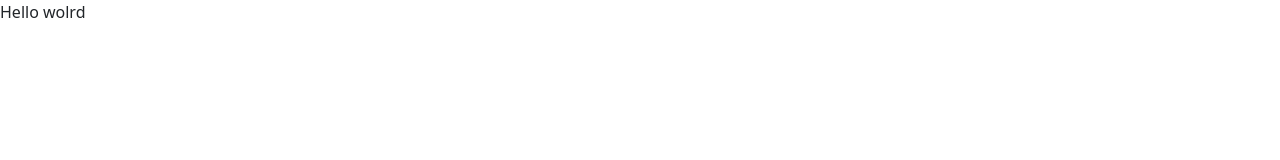
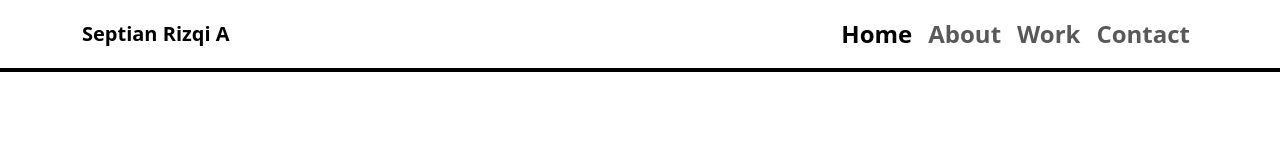
Before and after one commit to septianshft/Portofolio, a plain HTML site: page index.html in a window 1280 px wide. Drawn offline with nearby package versions, Linux system fonts and the light colour scheme.

Commit message:
add navbar

```diff
--- a/index.html
+++ b/index.html
@@ -8,8 +8,30 @@
     <link rel="stylesheet" href="style.css">
 </head>
 <body>
-    Hello wolrd
-
+    <nav class="navbar navbar-expand-lg">
+        <div class="container fs-4 fw-bold">
+          <a class="navbar-brand" href="#">Septian Rizqi A</a>
+          <button class="navbar-toggler" type="button" data-bs-toggle="collapse" data-bs-target="#navbarNav" aria-controls="navbarNav" aria-expanded="false" aria-label="Toggle navigation">
+            <span class="navbar-toggler-icon"></span>
+          </button>
+          <div class="collapse navbar-collapse" id="navbarNav">
+            <ul class="navbar-nav ms-auto">
+              <li class="nav-item">
+                <a class="nav-link active" aria-current="page" href="#">Home</a>
+              </li>
+              <li class="nav-item">
+                <a class="nav-link" href="#">About</a>
+              </li>
+              <li class="nav-item">
+                <a class="nav-link" href="#">Work</a>
+              </li>
+              <li class="nav-item">
+                <a class="nav-link" href="#">Contact</a>
+              </li>
+            </ul>
+          </div>
+        </div>
+      </nav>
     <script src="https://cdn.jsdelivr.net/npm/@popperjs/core@2.11.8/dist/umd/popper.min.js" integrity="sha384-I7E8VVD/ismYTF4hNIPjVp/Zjvgyol6VFvRkX/vR+Vc4jQkC+hVqc2pM8ODewa9r" crossorigin="anonymous"></script>
     <script src="https://cdn.jsdelivr.net/npm/bootstrap@5.3.3/dist/js/bootstrap.min.js" integrity="sha384-0pUGZvbkm6XF6gxjEnlmuGrJXVbNuzT9qBBavbLwCsOGabYfZo0T0to5eqruptLy" crossorigin="anonymous"></script>
     <script src="https://code.jquery.com/jquery-3.7.1.min.js" integrity="sha256-/JqT3SQfawRcv/BIHPThkBvs0OEvtFFmqPF/lYI/Cxo=" crossorigin="anonymous"></script>
--- a/style.css
+++ b/style.css
@@ -0,0 +1,4 @@
+.navbar{
+    background-color: white;
+    box-shadow: 0 0 0 4px black;
+}
```
